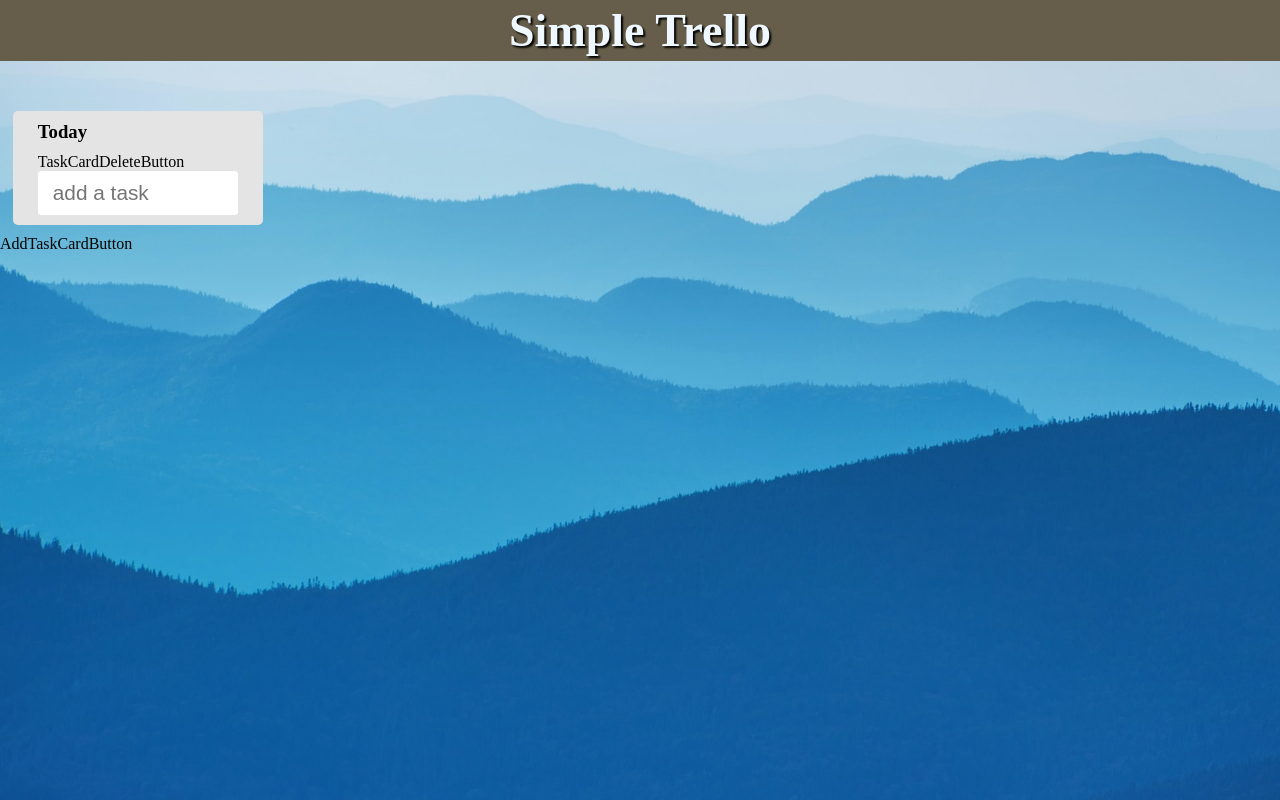
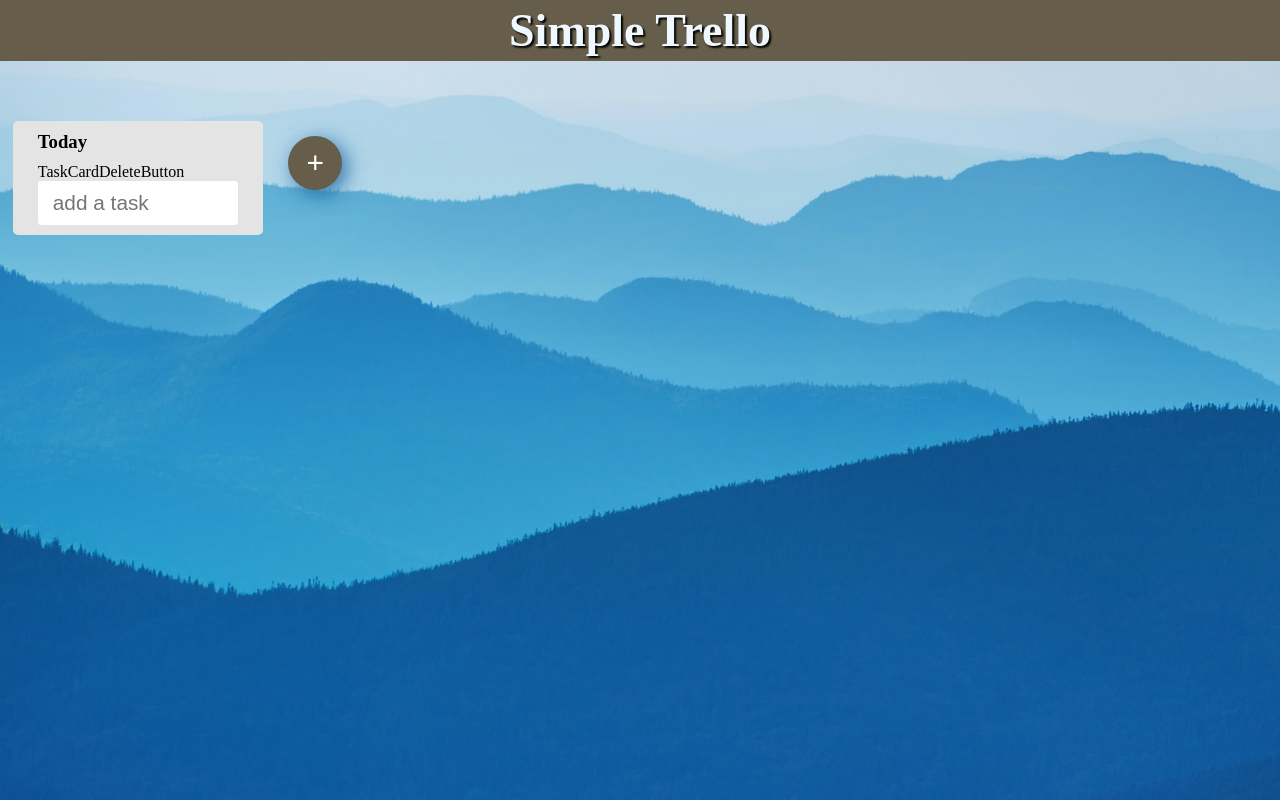
Before and after one commit to s-yoshiii/trello-practice-app, a React (Create React App) app: page / in a window 1280 px wide. Built offline with nearby package versions, Linux system fonts and the light colour scheme.

Commit message:
AddTaskCardButtonコンポーネント作成

```diff
--- a/src/components/task/TaskCards.jsx
+++ b/src/components/task/TaskCards.jsx
@@ -4,7 +4,7 @@ import TaskCard from "./TaskCard";
 
 const TaskCards = () => {
   return (
-    <div>
+    <div className="taskCardsArea">
       <TaskCard />
       <AddTaskCardButton />
     </div>
--- a/src/components/task/button/AddTaskCardButton.jsx
+++ b/src/components/task/button/AddTaskCardButton.jsx
@@ -1,7 +1,11 @@
 import React from "react";
 
 const AddTaskCardButton = () => {
-  return <div>AddTaskCardButton</div>;
+  return (
+    <div className="addTaskCardButtonArea">
+      <button className="addTaskCardButton">+</button>
+    </div>
+  );
 };
 
 export default AddTaskCardButton;
--- a/src/index.css
+++ b/src/index.css
@@ -76,3 +76,32 @@ header {
   border: none;
   cursor: pointer;
 }
+
+.taskCardsArea {
+  display: flex;
+  justify-content: flex-start;
+  align-items: flex-start;
+  flex-wrap: wrap;
+}
+
+.addTaskCardButtonArea {
+  margin-left: 1%;
+  margin-top: 25px;
+}
+
+.addTaskCardButton {
+  padding: 10px 18px;
+  border-radius: 50%;
+  font-size: 30px;
+  background-color: rgb(102, 94, 74);
+  color: #fff;
+  box-shadow: 5px 5px 20px rgba(15, 93, 157, .8);
+  border: none;
+  cursor: pointer;
+  transition: ease .3s;
+}
+
+.addTaskCardButton:hover {
+  box-shadow: none;
+  transform: translate(1px, 1px);
+}
```
